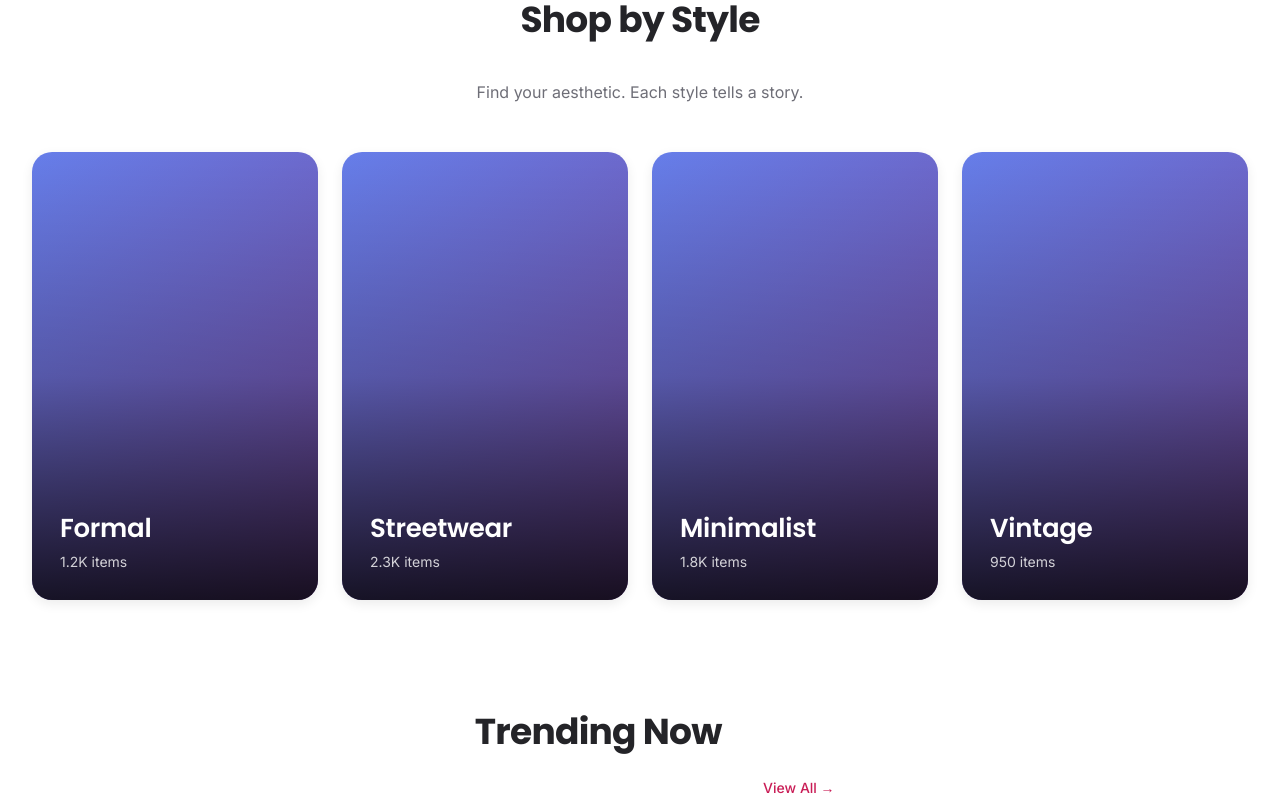
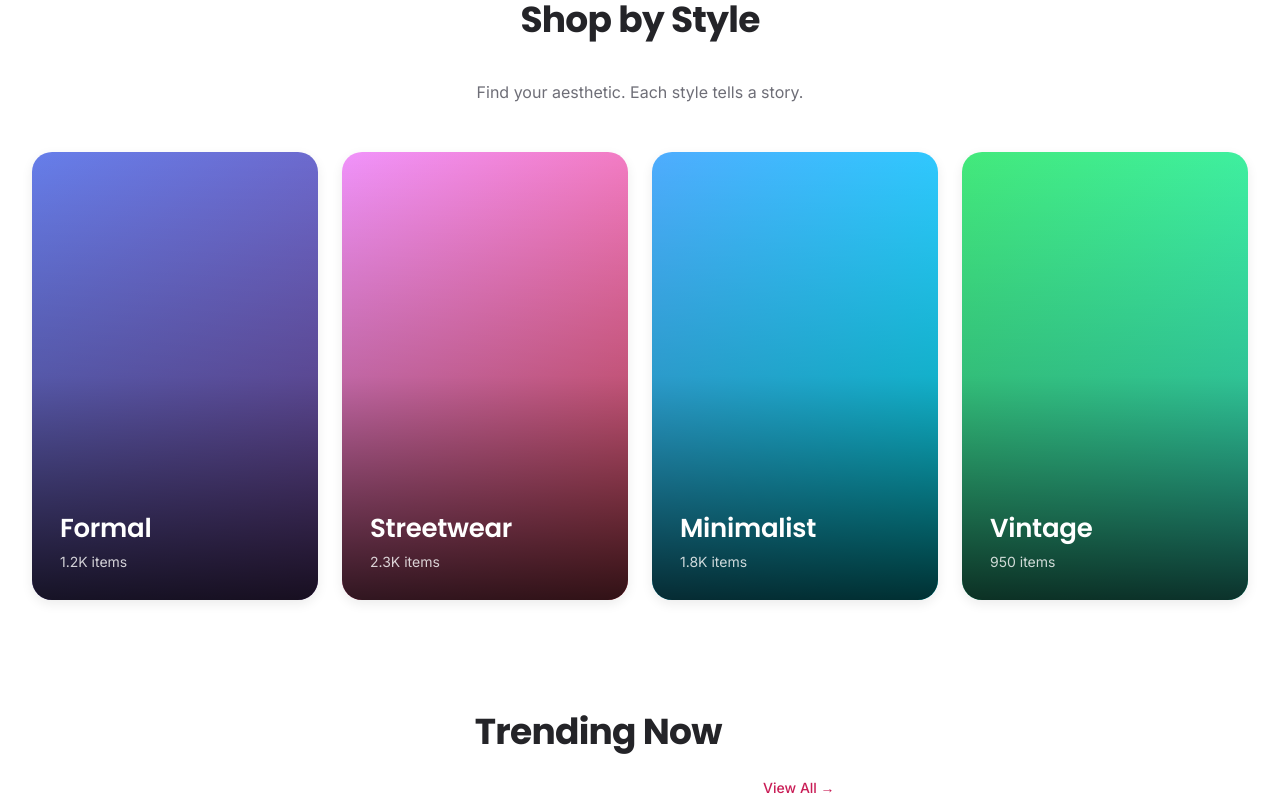
Before and after one commit to Code-dump-here/Fit3D, a React (Vite) app: page / in a window 1280 px wide. Shown: the part 724-1521 px from the top of the page. Built offline with nearby package versions, Linux system fonts and the light colour scheme.

Commit message:
add list into homepage

```diff
--- a/src/pages/HomePage.css
+++ b/src/pages/HomePage.css
@@ -166,6 +166,9 @@
   cursor: pointer;
   transition: all 0.3s ease;
   box-shadow: 0 4px 12px rgba(0, 0, 0, 0.08);
+  text-decoration: none;
+  color: inherit;
+  display: block;
 }
 
 .style-card:hover {
@@ -180,6 +183,8 @@
   width: 100%;
   height: 100%;
   background: linear-gradient(135deg, #667eea 0%, #764ba2 100%);
+  background-size: cover;
+  background-position: center;
 }
 
 .style-card-gradient {
--- a/src/pages/HomePage.tsx
+++ b/src/pages/HomePage.tsx
@@ -4,6 +4,38 @@ import Footer from '../components/Footer'
 import ProductCard from '../components/ProductCard'
 import { Link } from 'react-router-dom'
 import './HomePage.css'
+
+// Mock style categories - replace with actual data from API
+const mockStyleCategories = [
+  {
+    id: 1,
+    title: 'Formal',
+    count: '1.2K',
+    slug: 'formal',
+    gradient: 'linear-gradient(135deg, #667eea 0%, #764ba2 100%)',
+  },
+  {
+    id: 2,
+    title: 'Streetwear',
+    count: '2.3K',
+    slug: 'streetwear',
+    gradient: 'linear-gradient(135deg, #f093fb 0%, #f5576c 100%)',
+  },
+  {
+    id: 3,
+    title: 'Minimalist',
+    count: '1.8K',
+    slug: 'minimalist',
+    gradient: 'linear-gradient(135deg, #4facfe 0%, #00f2fe 100%)',
+  },
+  {
+    id: 4,
+    title: 'Vintage',
+    count: '950',
+    slug: 'vintage',
+    gradient: 'linear-gradient(135deg, #43e97b 0%, #38f9d7 100%)',
+  },
+]
 
 // Mock product data - replace with actual data from API
 const mockTrendingProducts = [
@@ -96,42 +128,21 @@ function HomePage() {
           <h2 className="section-title">Shop by Style</h2>
           <p className="section-subtitle">Find your aesthetic. Each style tells a story.</p>
           <div className="style-cards">
-            <div className="style-card">
-              <div className="style-card-image">
-                <div className="style-card-gradient"></div>
-              </div>
-              <div className="style-card-content">
-                <h3 className="style-card-title">Formal</h3>
-                <p className="style-card-count">1.2K items</p>
-              </div>
-            </div>
-            <div className="style-card">
-              <div className="style-card-image">
-                <div className="style-card-gradient"></div>
-              </div>
-              <div className="style-card-content">
-                <h3 className="style-card-title">Streetwear</h3>
-                <p className="style-card-count">2.3K items</p>
-              </div>
-            </div>
-            <div className="style-card">
-              <div className="style-card-image">
-                <div className="style-card-gradient"></div>
-              </div>
-              <div className="style-card-content">
-                <h3 className="style-card-title">Minimalist</h3>
-                <p className="style-card-count">1.8K items</p>
-              </div>
-            </div>
-            <div className="style-card">
-              <div className="style-card-image">
-                <div className="style-card-gradient"></div>
-              </div>
-              <div className="style-card-content">
-                <h3 className="style-card-title">Vintage</h3>
-                <p className="style-card-count">950 items</p>
-              </div>
-            </div>
+            {mockStyleCategories.map((category) => (
+              <Link
+                key={category.id}
+                to={`/discovery?style=${category.slug}`}
+                className="style-card"
+              >
+                <div className="style-card-image" style={{ background: category.gradient }}>
+                  <div className="style-card-gradient"></div>
+                </div>
+                <div className="style-card-content">
+                  <h3 className="style-card-title">{category.title}</h3>
+                  <p className="style-card-count">{category.count} items</p>
+                </div>
+              </Link>
+            ))}
           </div>
         </div>
       </section>
```
